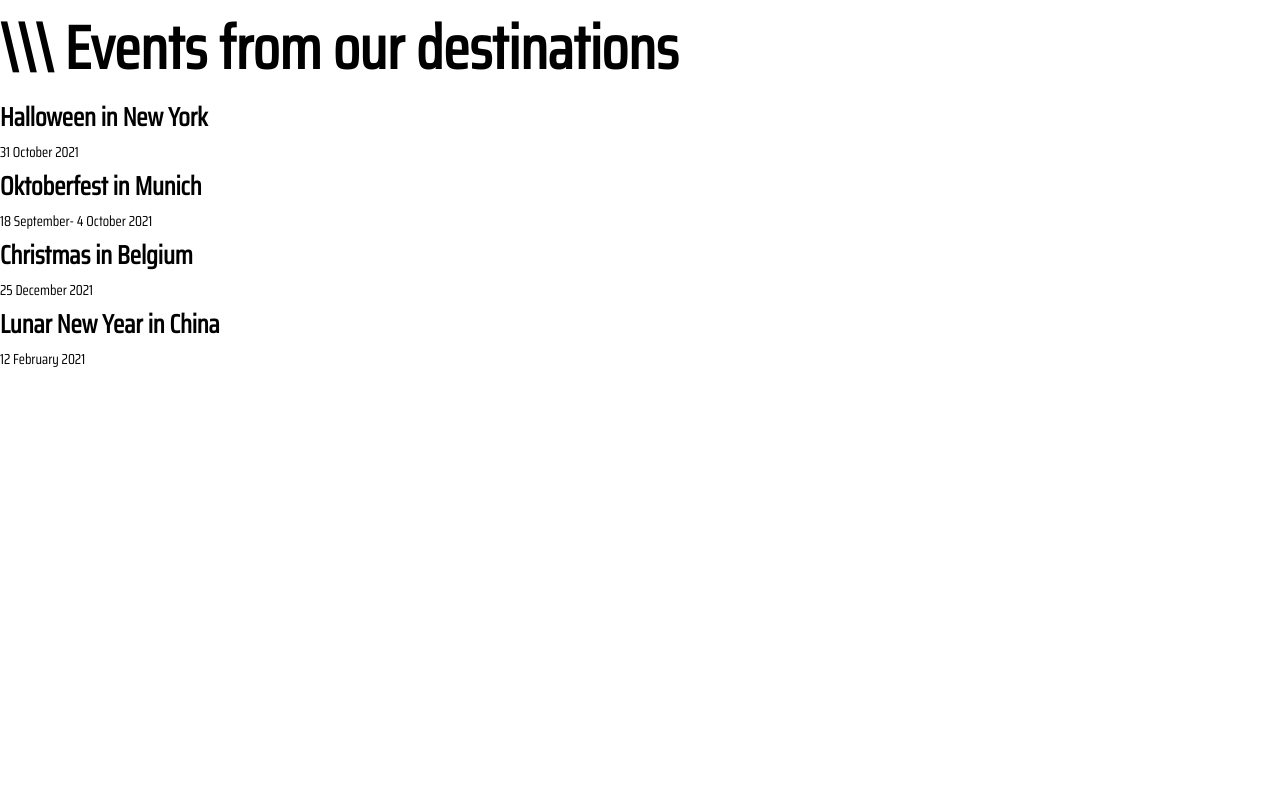
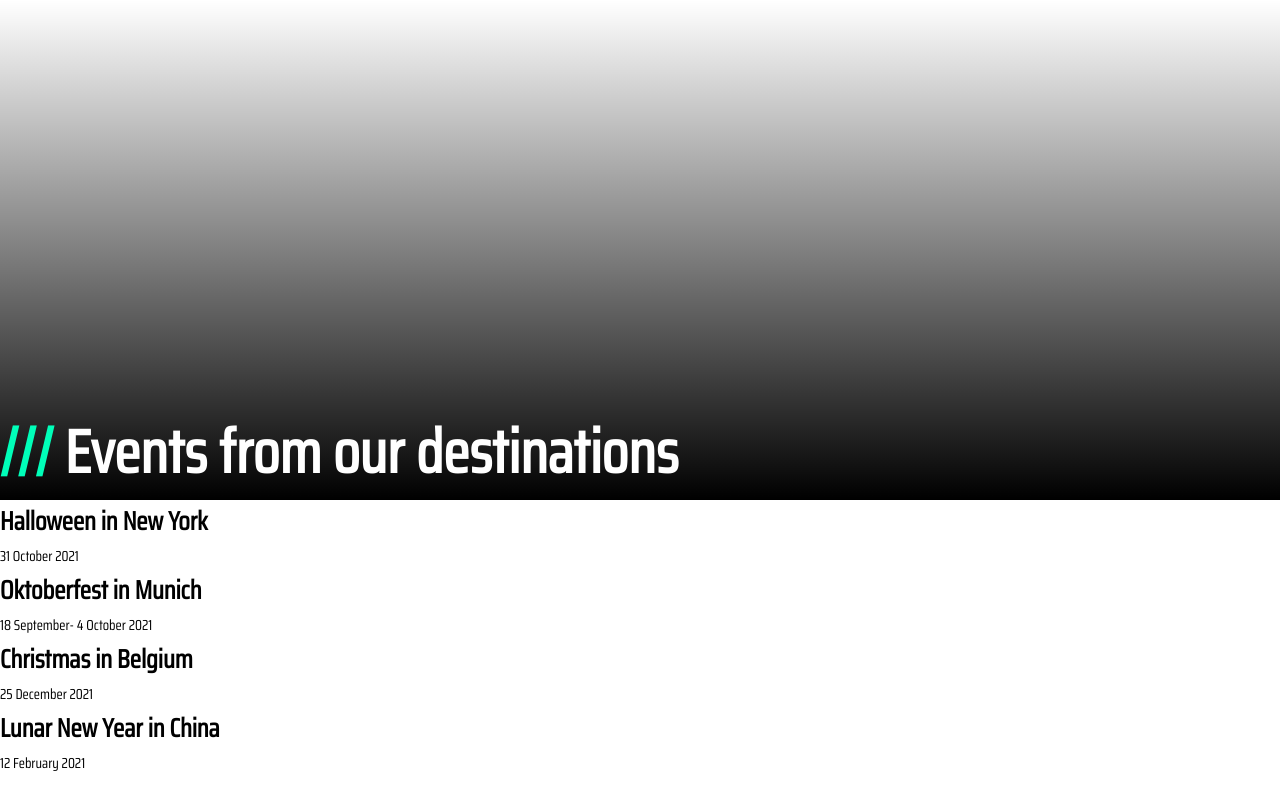
Before and after one commit to HRSArgyropoulos/Travel-Now-Agency-Project, a plain HTML site: page events.html in a window 1280 px wide. Drawn offline with Linux system fonts and the light colour scheme.

Commit message:
14.12.20 C1

```diff
--- a/css/style.css
+++ b/css/style.css
@@ -90,6 +90,28 @@ table {
     left: 90%;
     text-align: center;
     border-radius: 10px 10px 0 0 ;
+}
+
+/*Page Heading*/
+
+
+.slashes {
+    color: #00ffb9;
+    display: inline;
+}
+
+.page-heading h1 {
+    color: white;
+    position: absolute;
+    bottom: 0px;
+}
+
+.page-heading {
+    position: relative;
+    background-image:
+    linear-gradient(to bottom, transparent, #000);
+    height: 500px;
+    background-size: cover;
 }
 
 /*Search*/
@@ -327,6 +349,9 @@ footer small {
     padding: 0.5em;
 }
 
+/* Events */
+
+
 /*Images*/
 
 #search img {
--- a/events.html
+++ b/events.html
@@ -9,8 +9,9 @@
     <link href="https://fonts.googleapis.com/css2?family=Saira+Condensed&display=swap" rel="stylesheet">
 </head>
 <body>
-    <!-- Title -->
-    <h1>\\\ Events from our destinations</h1>
+    <div class="page-heading">
+        <h1><div class="slashes">///</div> Events from our destinations</h1>
+    </div>
     <h2>Halloween in New York</h2>
     <small>31 October 2021</small>
     <h2>Oktoberfest in Munich</h2>
```
Also changed, not shown: README.md, 2 other files.
